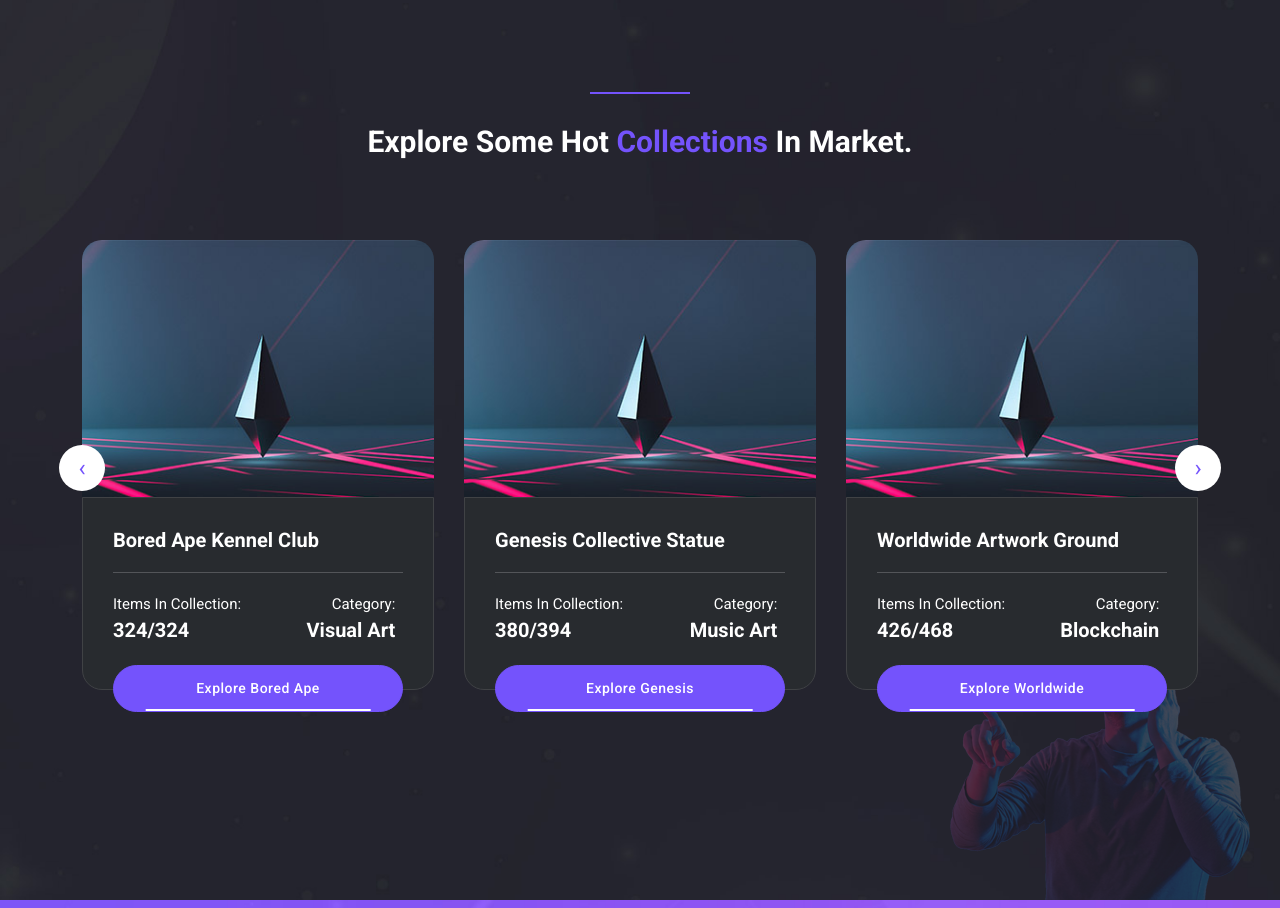
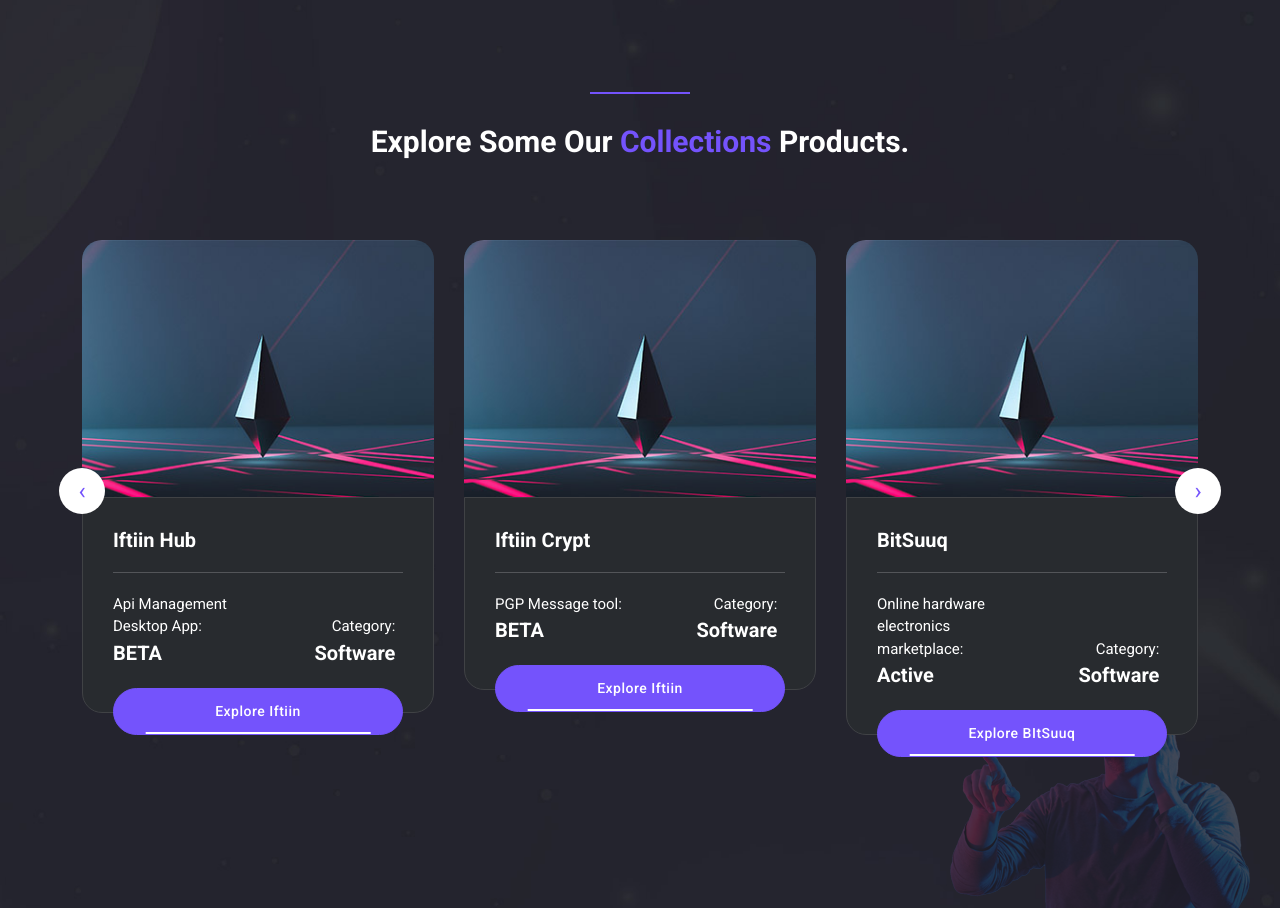
Before and after one commit to yd-915/newkoox, a plain HTML site: page index.html in a window 1280 px wide. Shown: the part 1420-2328 px from the top of the page. Drawn offline with nearby package versions, Linux system fonts and the light colour scheme.

Commit message:
Update index.html

```diff
--- a/index.html
+++ b/index.html
@@ -1,6 +1,11 @@
 <!DOCTYPE html>
 <html lang="en">
 
+        <link
+      rel="shortcut icon"
+      href="ini.png"
+      type="image/svg"
+    />
   <head>
 
     <meta charset="utf-8">
@@ -28,11 +33,7 @@ TemplateMo 577 Liberty Market
 https://templatemo.com/tm-577-liberty-market
 
 -->
-      <link
-      rel="shortcut icon"
-      href="ini.png"
-      type="image/svg"
-    />
+
   </head>
 
 <body>
@@ -201,7 +202,7 @@ https://templatemo.com/tm-577-liberty-market
               <div class="col-lg-12">
                 <div class="section-heading">
                   <div class="line-dec"></div>
-                  <h2>Explore Some Hot <em>Collections</em> In Market.</h2>
+                  <h2>Explore Some Our <em>Collections</em> Products.</h2>
                 </div>
               </div>
               <div class="col-lg-12">
@@ -209,44 +210,44 @@ https://templatemo.com/tm-577-liberty-market
                   <div class="item">
                     <img src="assets/images/collection-01.jpg" alt="">
                     <div class="down-content">
-                      <h4>Mutant Bored Ape Yacht Club</h4>
-                      <span class="collection">Items In Collection:<br><strong>310/340</strong></span>
-                      <span class="category">Category:<br><strong>Digital Crypto</strong></span>
+                      <h4>Saxiib</h4>
+                      <span class="collection">Productivity App<br><strong>Active</strong></span>
+                      <span class="category">Category:<br><strong>Software</strong></span>
                       <div class="main-button">
-                        <a href="explore.html">Explore Mutant</a>
+                        <a href="www.saxiib.live">Explore Saxiib</a>
                       </div>
                     </div>
                   </div>
                   <div class="item">
                     <img src="assets/images/collection-01.jpg" alt="">
                     <div class="down-content">
-                      <h4>Bored Ape Kennel Club</h4>
-                      <span class="collection">Items In Collection:<br><strong>324/324</strong></span>
-                      <span class="category">Category:<br><strong>Visual Art</strong></span>
+                      <h4>Iftiin Hub</h4>
+                      <span class="collection">Api Management Desktop App:<br><strong>BETA</strong></span>
+                      <span class="category">Category:<br><strong>Software</strong></span>
                       <div class="main-button">
-                        <a href="explore.html">Explore Bored Ape</a>
+                        <a href="www.iftiin.io">Explore Iftiin</a>
                       </div>
                     </div>
                   </div>
                   <div class="item">
                     <img src="assets/images/collection-01.jpg" alt="">
                     <div class="down-content">
-                      <h4>Genesis Collective Statue</h4>
-                      <span class="collection">Items In Collection:<br><strong>380/394</strong></span>
-                      <span class="category">Category:<br><strong>Music Art</strong></span>
+                      <h4>Iftiin Crypt</h4>
+                      <span class="collection">PGP Message tool:<br><strong>BETA</strong></span>
+                      <span class="category">Category:<br><strong>Software</strong></span>
                       <div class="main-button">
-                        <a href="explore.html">Explore Genesis</a>
+                        <a href="www.iftiin.io">Explore Iftiin</a>
                       </div>
                     </div>
                   </div>
                   <div class="item">
                     <img src="assets/images/collection-01.jpg" alt="">
                     <div class="down-content">
-                      <h4>Worldwide Artwork Ground</h4>
-                      <span class="collection">Items In Collection:<br><strong>426/468</strong></span>
-                      <span class="category">Category:<br><strong>Blockchain</strong></span>
+                      <h4>BitSuuq</h4>
+                      <span class="collection">Online hardware electronics marketplace:<br><strong>Active</strong></span>
+                      <span class="category">Category:<br><strong>Software</strong></span>
                       <div class="main-button">
-                        <a href="explore.html">Explore Worldwide</a>
+                        <a href="www.bitsuuq.live">Explore BItSuuq</a>
                       </div>
                     </div>
                   </div>
```
